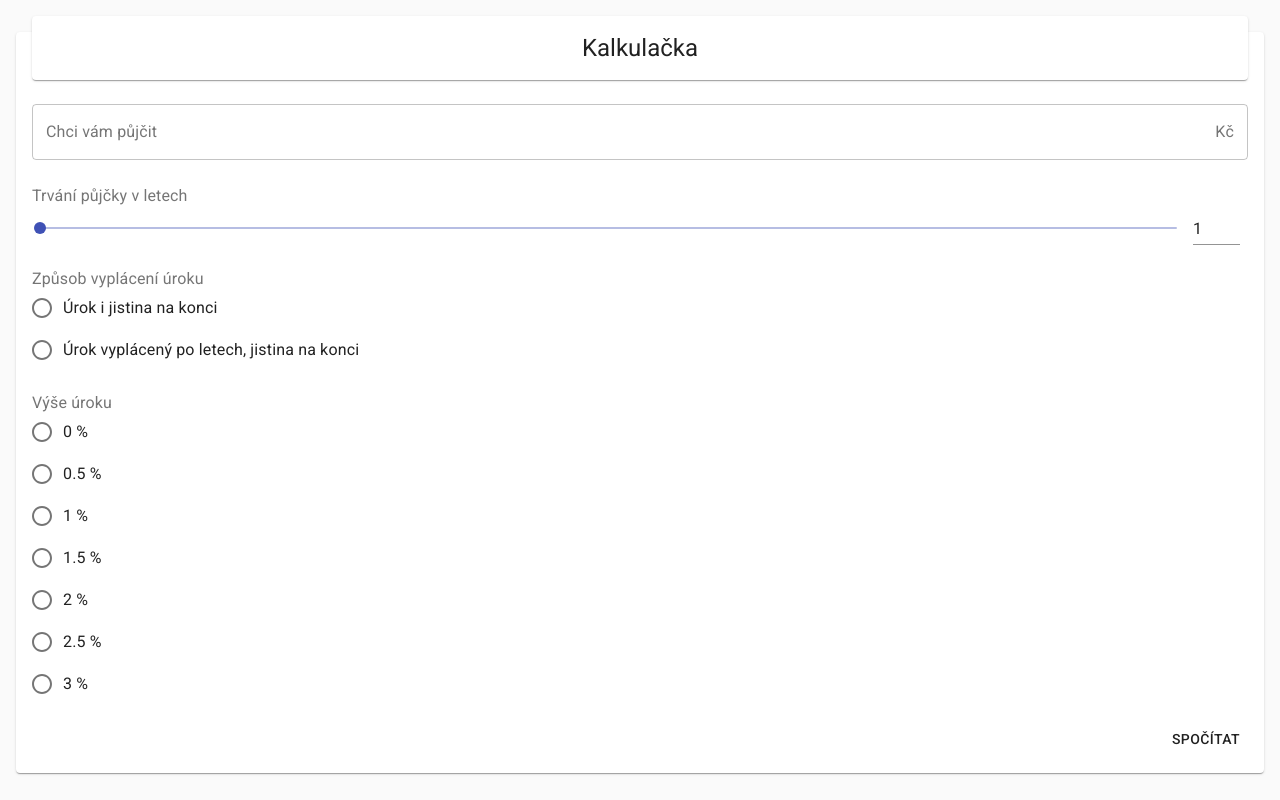
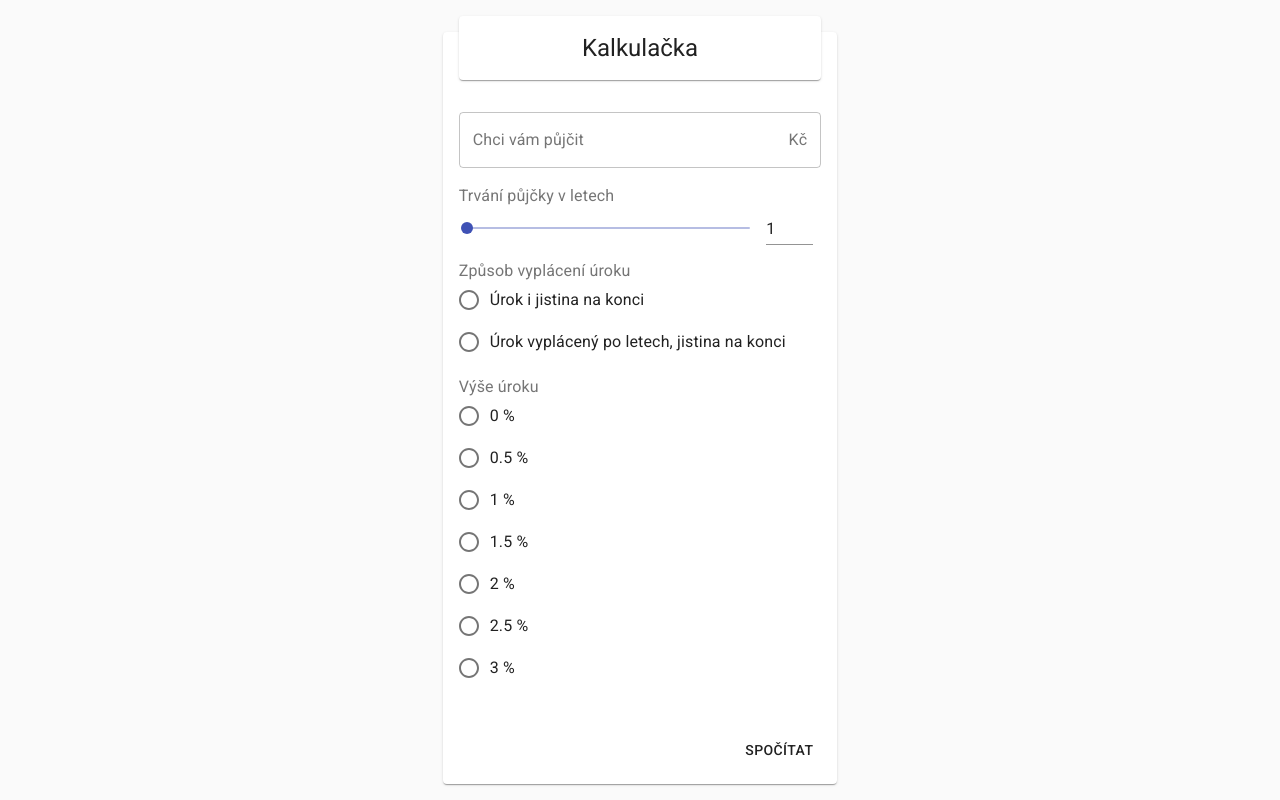
Before and after one commit to sdilenedomy/prvni-vlastovka-kalkulacka, a React (Create React App) app: page / in a window 1280 px wide. Built offline with nearby package versions, Linux system fonts and the light colour scheme.

Commit message:
finish layout rework

```diff
--- a/public/index.html
+++ b/public/index.html
@@ -1,5 +1,5 @@
 <!DOCTYPE html>
-<html lang="en">
+<html lang="cs">
   <head>
     <meta charset="utf-8" />
     <meta name="viewport" content="width=device-width, initial-scale=1" />
--- a/src/App.jsx
+++ b/src/App.jsx
@@ -1,10 +1,19 @@
 import React, { useState } from 'react';
-import { CssBaseline } from '@material-ui/core';
+import { CssBaseline, Grid } from '@material-ui/core';
 import { SnackbarProvider } from 'notistack';
+import { makeStyles } from '@material-ui/core/styles';
 import Calculator from './Components/Calculator';
 import Results from './Components/Results';
 
+const useStyles = makeStyles(() => ({
+  root: {
+    minHeight: '100vh',
+  },
+}));
+
 function App() {
+  const classes = useStyles();
+
   const [resultsShown, setResultsShown] = useState(false);
 
   const [values, setValues] = useState({});
@@ -17,11 +26,18 @@ function App() {
   return (
     <SnackbarProvider maxSnack={1}>
       <CssBaseline />
-      <Calculator
-        onSubmit={handleSubmit}
-        resultsShown={resultsShown}
-      />
-      {resultsShown && <Results values={values} />}
+      <Grid
+        className={classes.root}
+        container
+        justify="center"
+        alignItems="stretch"
+      >
+        <Calculator
+          onSubmit={handleSubmit}
+          resultsShown={resultsShown}
+        />
+        {resultsShown && <Results values={values} />}
+      </Grid>
     </SnackbarProvider>
   );
 }
--- a/src/Components/Calculator/Calculator.jsx
+++ b/src/Components/Calculator/Calculator.jsx
@@ -2,7 +2,7 @@ import PropTypes from 'prop-types';
 import React, { useEffect } from 'react';
 import {
   Box,
-  Button, Paper, Typography,
+  Button, Grid, Paper, Typography,
 } from '@material-ui/core';
 import { makeStyles } from '@material-ui/core/styles';
 import { Form, Formik, useFormikContext } from 'formik';
@@ -10,11 +10,10 @@ import * as yup from 'yup';
 import FormikFields from './FormikFields';
 
 const useStyles = makeStyles((theme) => ({
-  wrapper: {
-    padding: theme.spacing(2),
-    paddingTop: theme.spacing(4),
-  },
   calculator: {
+    height: '100%',
+    margin: theme.spacing(2),
+    marginTop: theme.spacing(4),
     padding: theme.spacing(2),
   },
   title: {
@@ -22,7 +21,21 @@ const useStyles = makeStyles((theme) => ({
     padding: theme.spacing(2),
   },
   buttonsWrapper: {
-    paddingTop: theme.spacing(2),
+    marginTop: theme.spacing(2),
+  },
+  formFields: {
+    marginTop: theme.spacing(2),
+  },
+  content: {
+    height: '100%',
+  },
+  rootSingle: {
+    [theme.breakpoints.up('md')]: {
+      maxWidth: '40%',
+    },
+  },
+  root: {
+
   },
 }));
 
@@ -44,9 +57,10 @@ export default function Calculator({
   const classes = useStyles();
 
   return (
-    <div className={classes.wrapper}>
+    <Grid item xs={12} sm={5} lg={4}>
+      <Box display="flex" flexDirection="column" className={classes.content}>
         <Paper className={classes.calculator}>
-
+          <Box display="flex" flexDirection="column" className={classes.content}>
             <Paper className={classes.title}>
               <Typography variant="h5" component="h1" align="center">
                 Kalkulačka
@@ -73,9 +87,12 @@ export default function Calculator({
               onSubmit={onSubmit}
             >
               {((formikValues) => (
-            <Form>
+                <Form className={classes.content}>
+                  <Box display="flex" flexDirection="column" className={classes.content}>
 
+                    <div className={classes.formFields}>
                       <FormikFields formikValues={formikValues} />
+                    </div>
 
                     <Box
                       className={classes.buttonsWrapper}
@@ -93,12 +110,14 @@ export default function Calculator({
                         <Button type="submit">Spočítat</Button>
                       )}
                     </Box>
-
+                  </Box>
                 </Form>
               ))}
             </Formik>
+          </Box>
         </Paper>
-    </div>
+      </Box>
+    </Grid>
   );
 }
 
--- a/src/Components/Calculator/FormikFields.jsx
+++ b/src/Components/Calculator/FormikFields.jsx
@@ -10,7 +10,7 @@ import FormikRadioGroup from './FormikRadioGroup';
 
 const useStyles = makeStyles((theme) => ({
   field: {
-    paddingTop: theme.spacing(3),
+    marginTop: theme.spacing(2),
   },
 }));
 
--- a/src/Components/Results/Results.jsx
+++ b/src/Components/Results/Results.jsx
@@ -7,7 +7,7 @@ import {
   DialogActions,
   DialogContent,
   DialogContentText,
-  DialogTitle,
+  DialogTitle, Grid,
   Paper,
   TextField,
   Typography,
@@ -19,11 +19,10 @@ import { useSnackbar } from 'notistack';
 import ResultsSummary from './ResultsSummary';
 
 const useStyles = makeStyles((theme) => ({
-  wrapper: {
-    padding: theme.spacing(2),
-    paddingTop: theme.spacing(4),
-  },
   results: {
+    height: '100%',
+    margin: theme.spacing(2),
+    marginTop: theme.spacing(4),
     padding: theme.spacing(2),
   },
   title: {
@@ -38,10 +37,13 @@ const useStyles = makeStyles((theme) => ({
     textDecoration: 'none',
   },
   buttonsWrapper: {
-    paddingTop: theme.spacing(2),
+    marginTop: theme.spacing(2),
   },
   captcha: {
-    paddingTop: theme.spacing(2),
+    marginTop: theme.spacing(2),
+  },
+  content: {
+    height: '100%',
   },
 }));
 
@@ -102,11 +104,14 @@ export default function Results({ values }) {
   }
 
   return (
-    <div className={classes.wrapper}>
+    <>
+      <Grid item xs={12} sm={7} lg={8}>
+        <Box display="flex" flexDirection="column" className={classes.content}>
           <Paper className={classes.results}>
+            <Box display="flex" flexDirection="column" className={classes.content}>
 
-        <Paper>
-          <Typography variant="h5" component="h1" align="center" className={classes.title}>
+              <Paper className={classes.title}>
+                <Typography variant="h5" component="h1" align="center">
                   Výsledky
                 </Typography>
               </Paper>
@@ -127,8 +132,10 @@ export default function Results({ values }) {
                 </a>
                 <Button onClick={() => setSubmitOfferDialogOpen(true)}>Poslat nabídku</Button>
               </Box>
-
+            </Box>
           </Paper>
+        </Box>
+      </Grid>
 
       <Dialog open={submitOfferDialogOpen} onClose={closeOfferSubmitDialog}>
         <DialogTitle>Nezávazně odeslat nabídku</DialogTitle>
@@ -170,8 +177,7 @@ export default function Results({ values }) {
         </DialogActions>
 
       </Dialog>
-
-    </div>
+    </>
   );
 }
 
--- a/src/Components/Results/ResultsSummary.jsx
+++ b/src/Components/Results/ResultsSummary.jsx
@@ -4,9 +4,22 @@ import PropTypes from 'prop-types';
 import {
   Paper, Table, TableBody, TableCell, TableContainer, TableRow, Typography,
 } from '@material-ui/core';
+import { makeStyles } from '@material-ui/core/styles';
 import amountToWords from '../../Utils/amountToWords';
 
+const useStyles = makeStyles((theme) => ({
+  table: {
+    marginTop: theme.spacing(2),
+  },
+  summaryText: {
+    overflowWrap: 'break-word',
+    hyphens: 'auto',
+  },
+}));
+
 export default function ResultsSummary({ values }) {
+  const classes = useStyles();
+
   const {
     amount,
     interest,
@@ -27,7 +40,7 @@ export default function ResultsSummary({ values }) {
 
   return (
     <>
-      <Typography variant="h6" component="p">
+      <Typography variant="h6" component="p" className={classes.summaryText} lang="cs">
         Poskytnete nám zápůjčku ve výši <b>{amount} Kč</b> (slovy {amountToWords(amount)}),
         kterou vám vrátíme nejpozději za <b>{duration} {durationWord}</b>
         { interestType === 'end' && (
@@ -38,7 +51,7 @@ export default function ResultsSummary({ values }) {
         )}
         Celkem vám tedy vrátíme <b>{total} Kč</b> (slovy {amountToWords(total)}).
       </Typography>
-      <TableContainer component={Paper} style={{ marginTop: 20 }}>
+      <TableContainer component={Paper} className={classes.table}>
         <Table>
           <TableBody>
             <TableRow key="loan">
```
Lines whose indentation alone changed are shown as unchanged.
